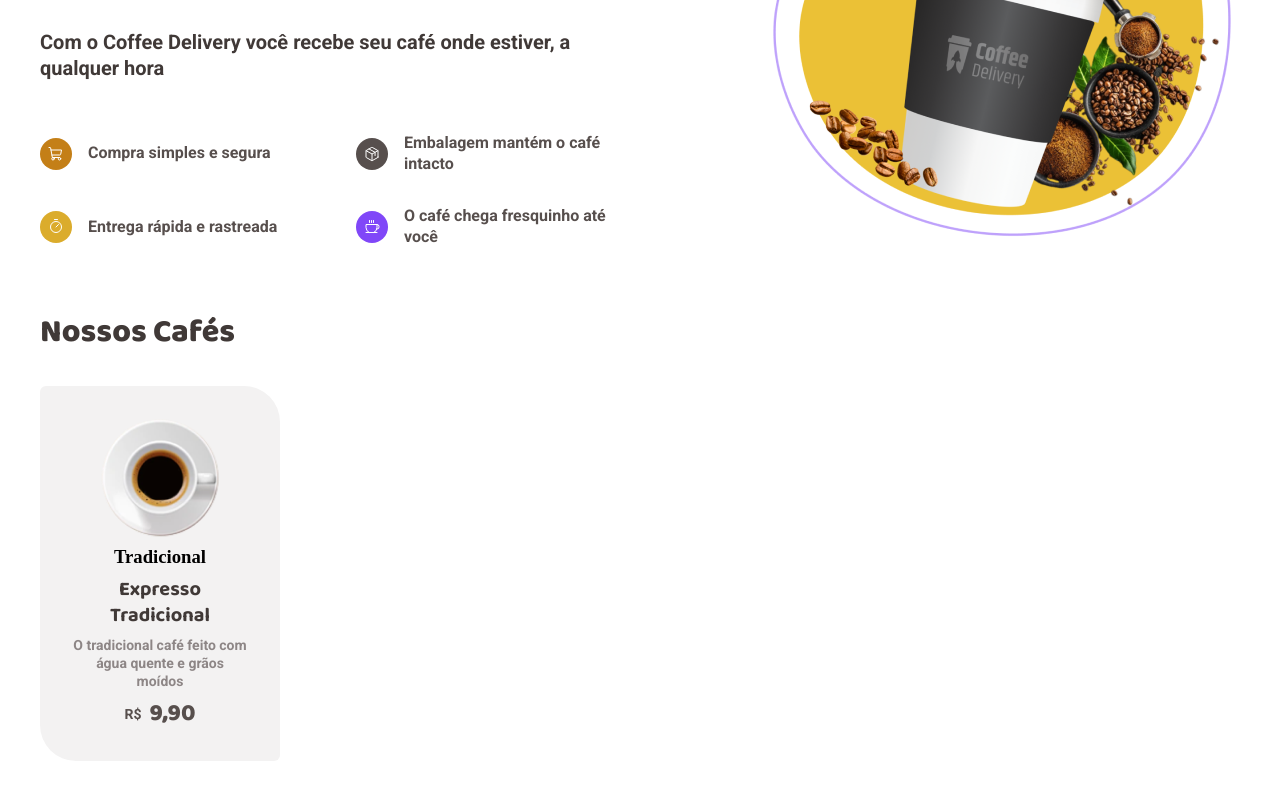
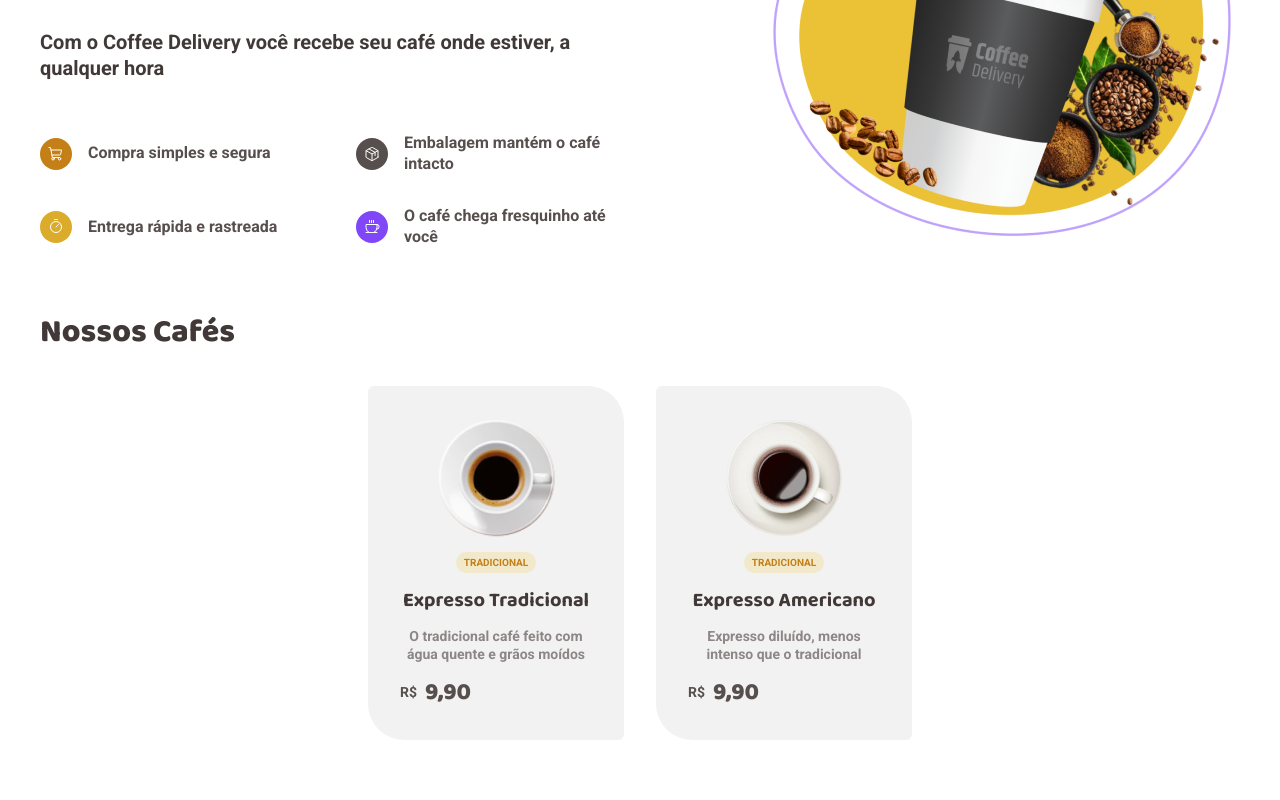
Before and after one commit to thiagomartns/coffee-delivery-ts, a React (Vite) app: page / in a window 1280 px wide. Shown: the part 316-1116 px from the top of the page. Built offline with nearby package versions, Linux system fonts and the light colour scheme; the HTML template or start-up script is replaced by a standard one.

Commit message:
Feat: CoffeeListItems

```diff
--- a/src/pages/Home/components/CoffeeList/index.tsx
+++ b/src/pages/Home/components/CoffeeList/index.tsx
@@ -1,24 +1,46 @@
 import { CoffeListContainer, CoffeListContent } from "./styles"
-import CoffeeImg from '/assets/img/Coffee.png'
+import ExpTradicional from '/assets/img/Coffee.png'
+import ExpAmericano from '/assets/img/ExpressoAmericano.png'
+
+const CoffeeListItems = [
+  {
+    id: 1,
+    tag: 'tradicional',
+    img: ExpTradicional,
+    info: 'O tradicional café feito com água quente e grãos moídos',
+    title: 'expresso tradicional',
+    price: 9.9
+  },
+  {
+    id: 2,
+    tag: 'tradicional',
+    img: ExpAmericano,
+    info: 'Expresso diluído, menos intenso que o tradicional',
+    title: 'expresso americano',
+    price: 9.9
+  },
+]
 
 export const CoffeList = () => {
   return (
     <CoffeListContainer>
       <h1>Nossos Cafés</h1>
       <CoffeListContent>
+        {CoffeeListItems.map((coffee) => (
           <div className="card">
-          <img src={CoffeeImg} alt="" />
+            <img src={coffee.img} alt="" />
             <div className="badge">
-            <h3>Tradicional</h3>
+              <h3>{coffee.tag}</h3>
             </div>
-          <h2>Expresso Tradicional</h2>
-          <p>O tradicional café feito com água quente e grãos moídos</p>
+            <h2>{coffee.title}</h2>
+            <p>{coffee.info}</p>
             <div className="price-and-cart">
-            <div className="price"><span>R$</span><h3>9,90</h3></div>
+              <div className="price"><span>R$</span><h3>{coffee.price.toLocaleString('pt-br', {minimumFractionDigits: 2})}</h3></div>
               <div className="counter"></div>
               <div className="cart"></div>
             </div>
           </div>
+        ))}
       </CoffeListContent>
     </CoffeListContainer>
   )
--- a/src/pages/Home/components/CoffeeList/styles.ts
+++ b/src/pages/Home/components/CoffeeList/styles.ts
@@ -11,6 +11,11 @@ export const CoffeListContainer = styled.div`
 `
 
 export const CoffeListContent = styled.div`
+  display: flex;
+  align-items: center;
+  justify-content: center;
+  gap: 2rem;
+
   .card {
     background-color: ${props => props.theme.colors["base-card"]};
     width: 20%;
@@ -21,12 +26,27 @@ export const CoffeListContent = styled.div`
     justify-content: center;
     margin: 2rem 0;
     padding: 2rem;
-    gap: .5rem;
+    gap: .875rem;
+    /* min-height: 310px; */
+    min-width: 256px;
+
+    .badge {
+      background-color: ${props => props.theme.colors["yellow-light"]};
+      padding: 4px 8px;
+      border-radius: 100px;
+
+      h3 {
+        color: ${props => props.theme.colors["yellow-dark"]};
+        font: ${props => props.theme.typography.tag};
+        text-transform: uppercase;
+      }
+    }
 
     h2 {
       font: ${props => props.theme.typography["baloo-title-s"]};
       color: ${props => props.theme.colors["base-subtitle"]};
       text-align: center;
+      text-transform: capitalize;
     }
 
     p {
@@ -36,6 +56,7 @@ export const CoffeListContent = styled.div`
     }
 
     .price-and-cart {
+      align-self: flex-start;
 
       .price {
         display: flex;
```
Also changed, not shown: public/assets/img/ExpressoAmericano.png (added). Lines whose indentation alone changed are shown as unchanged.
